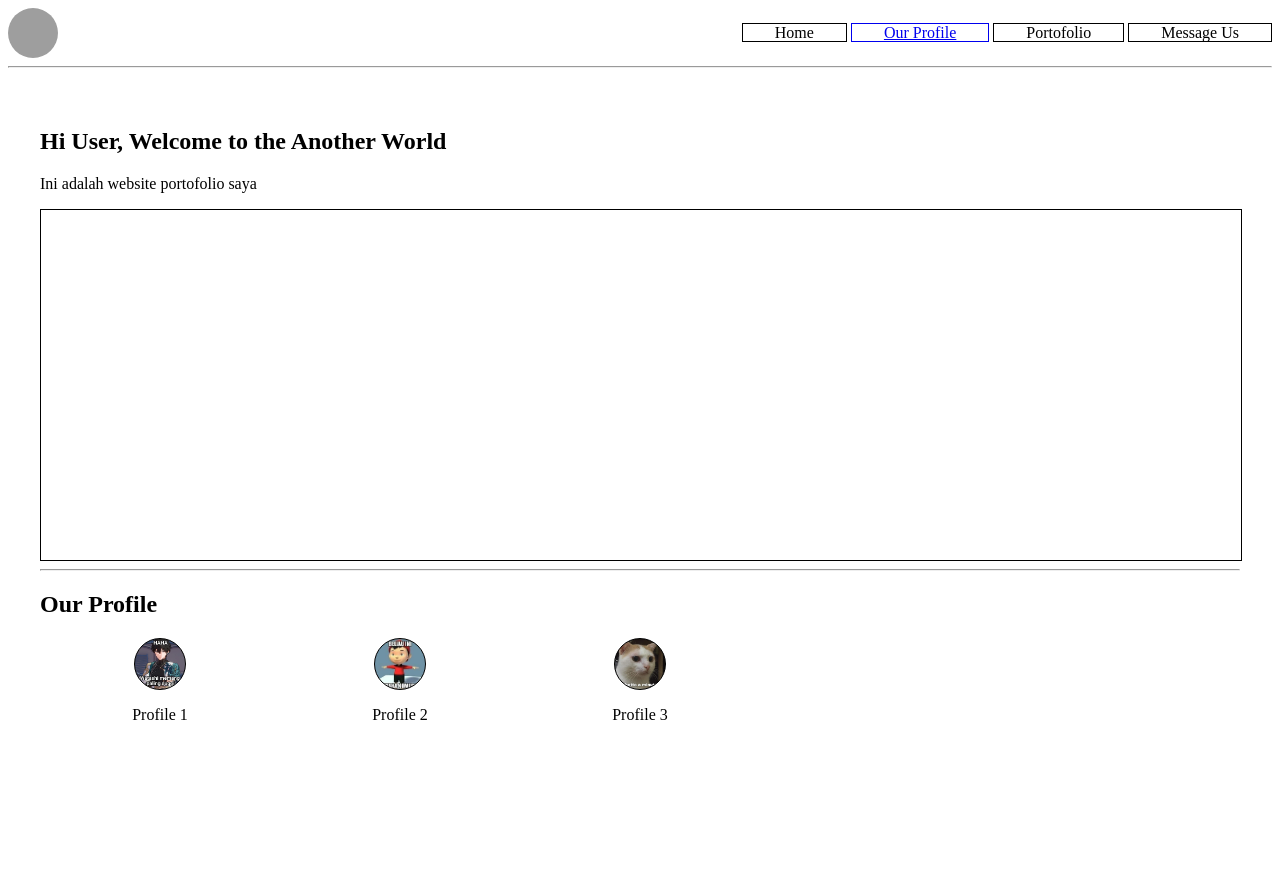
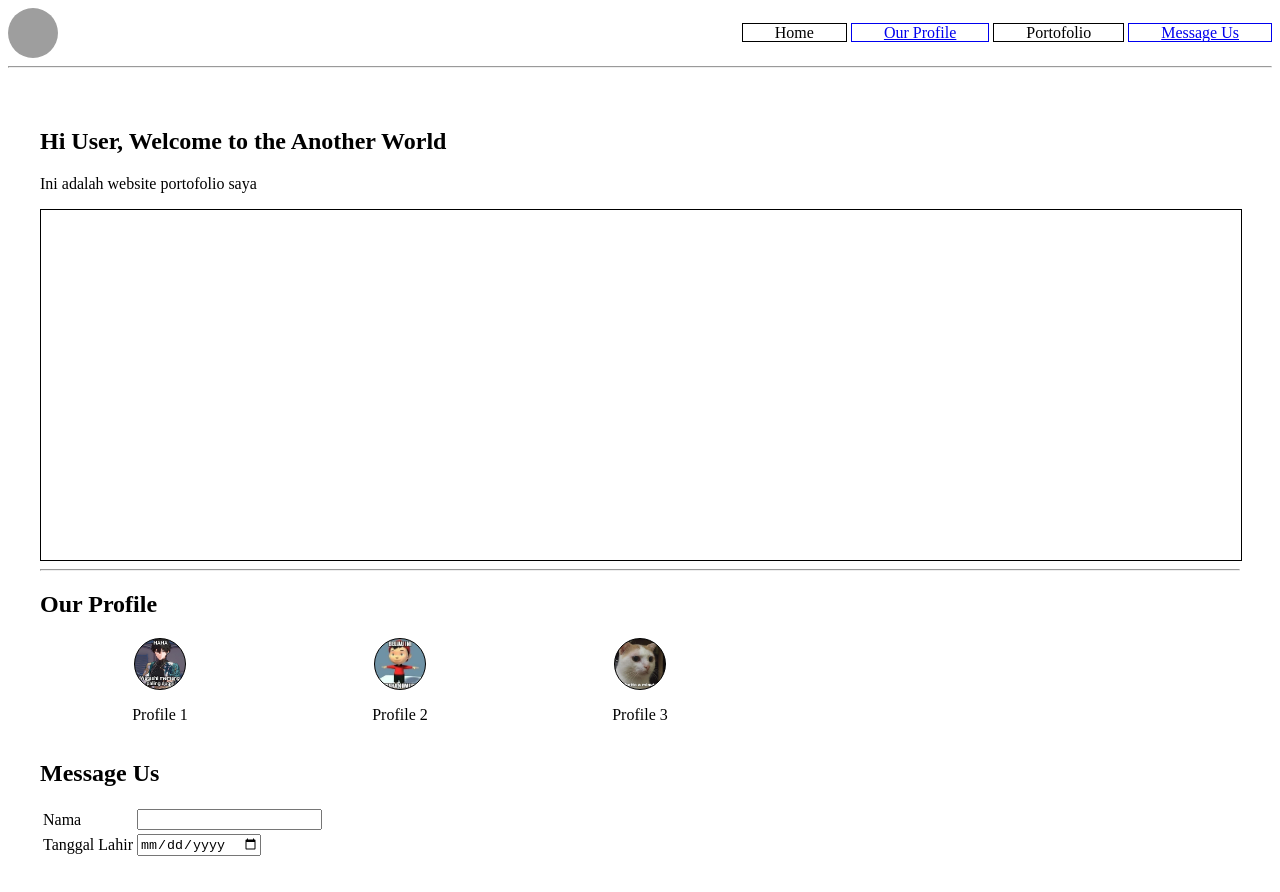
Before and after one commit to revou-fundamental-course/fundamental-astwenjihan, a plain HTML site: page index.html in a window 1280 px wide. Before the commit the page ends 800 px from the top, so only its background shows below. Drawn offline with Linux system fonts and the light colour scheme; grey boxes are pictures that could not be loaded.

Commit message:
config website

```diff
--- a/index.html
+++ b/index.html
@@ -17,7 +17,7 @@
             <a>Home</a>
             <a href="#our-profile">Our Profile</a>
             <a>Portofolio</a>
-            <a>Message Us</a>
+            <a href="#message-us">Message Us</a>
         </nav>
     </header>
     <hr />
@@ -67,6 +67,24 @@
         <!-- Ini Portofolio Content -->
 
         <!-- Ini Message Us Content -->
+         <section id="message-us">
+            <header>
+                <h1>Message Us</h1>
+            </header>
+
+            <form action=""method="post">
+            <table>
+                <tr>
+                    <td>Nama</td>
+                    <td><input type="text"></td>
+                </tr>
+
+                <tr>
+                    <td>Tanggal Lahir</td>
+                    <td><input type="date"></td>
+                </tr>
+            </form>
+         </section>
     </main>
 
 </body>
```
